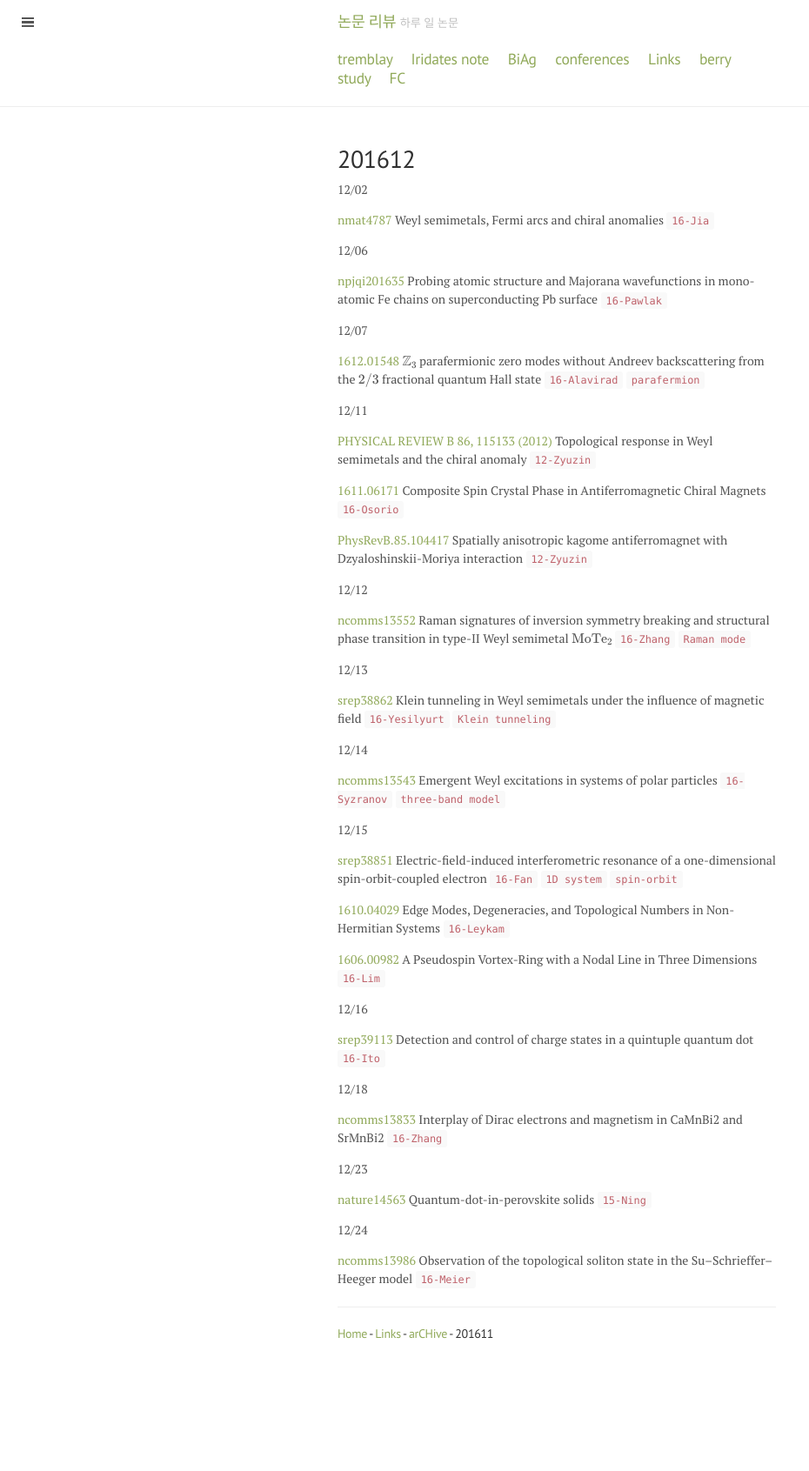
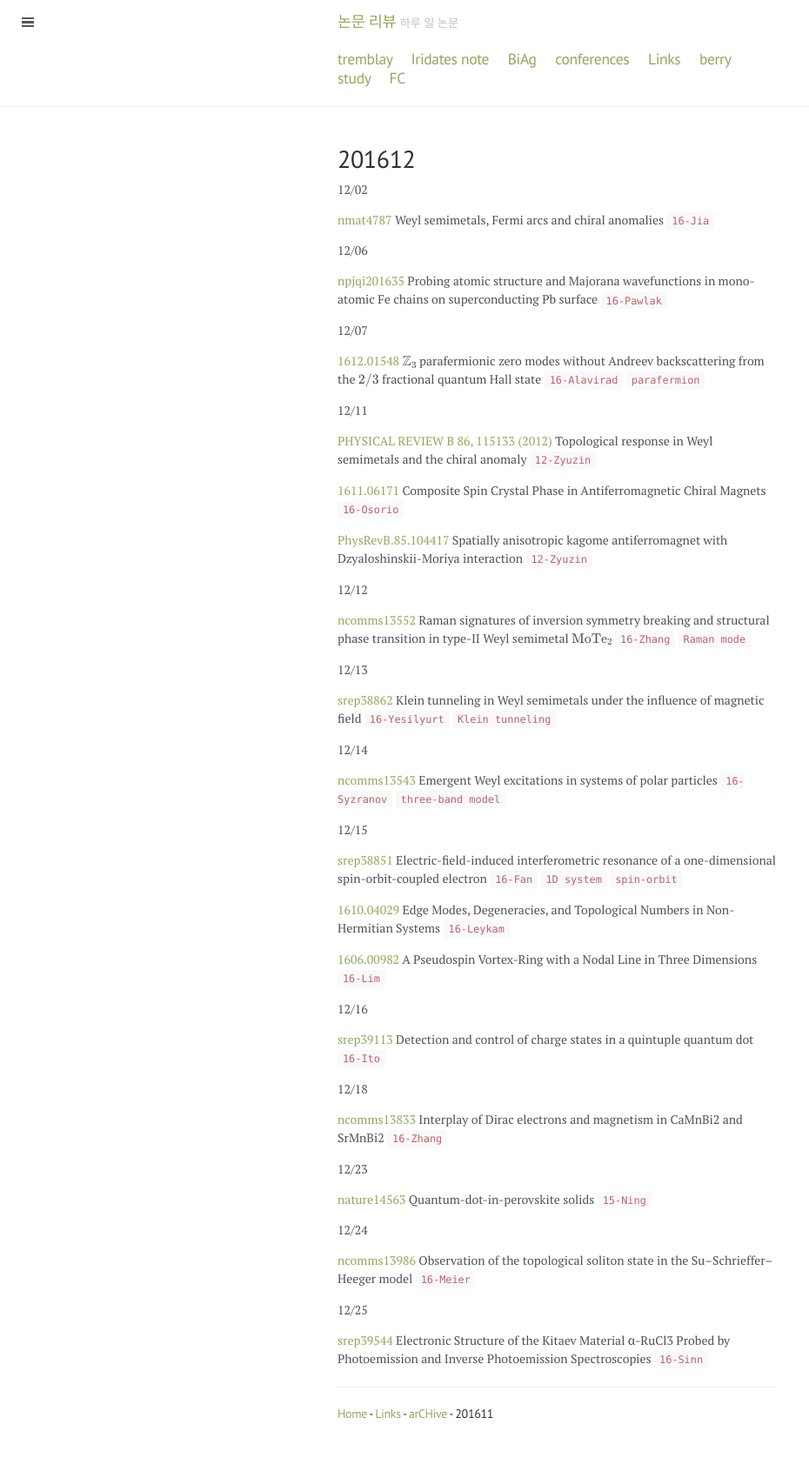
Before and after one commit to qkrwlsghdcjsworlt/work, a Jekyll site: the page built from 201612.md, in a window 1280 px wide. Shown: the whole page at 87% size, without its empty margins (0-930 px from the left). Built offline with Jekyll 4.4.1, drawn with Linux system fonts in a browser that asks for light colours; formulas are drawn with MathJax 3; before the commit the page ends 1599 px from its top, so only the background shows below that.

Commit message:
“update”

```diff
--- a/201612.md
+++ b/201612.md
@@ -62,6 +62,10 @@ quantum Hall state `16-Alavirad` `parafermion`
 
 [ncomms13986](http://www.nature.com/articles/ncomms13986) Observation of the topological soliton state in the Su–Schrieffer–Heeger model `16-Meier`
 
+12/25
+
+[srep39544](http://www.nature.com/articles/srep39544) Electronic Structure of the Kitaev Material α-RuCl3 Probed by Photoemission and Inverse Photoemission Spectroscopies `16-Sinn`
+
 ---
 
 
```
